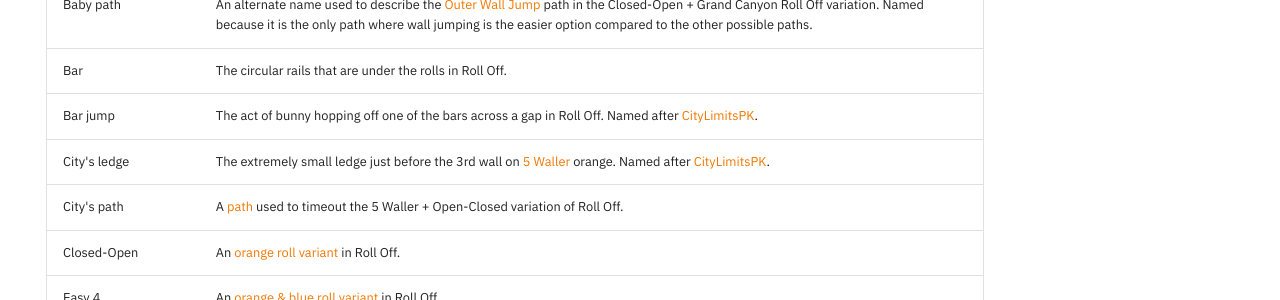
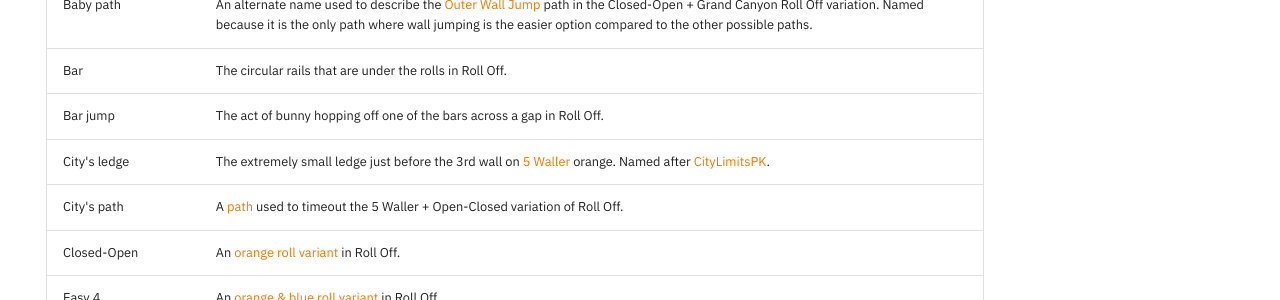
Before and after one commit to alexjlockwood/roll-off-club, an MkDocs documentation site: the page built from docs/glossary.md, in a window 1280 px wide and 900 px high, scrolled down 320 px. Shown: the part 153-453 px from the top of the window. Built offline with MkDocs 1.6.1 and Material for MkDocs 9.7.7, drawn with Linux system fonts in a browser that asks for light colours; comment, search, counter and statistics services are not loaded.

```diff
--- a/docs/glossary.md
+++ b/docs/glossary.md
@@ -13,7 +13,7 @@
 | Alex's path                 | A [path](./variations/closed-open-open-closed.md#alexs-path) used to timeout the Closed-Open + Open-Closed variation of Roll Off. Named after [alexjlockwood][alexjlockwood]. |
 | Baby path                   | An alternate name used to describe the [Outer Wall Jump](./variations/closed-open-grand-canyon.md#outer-wall-jump) path in the Closed-Open + Grand Canyon Roll Off variation. Named because it is the only path where wall jumping is the easier option compared to the other possible paths. |
 | Bar                         | The circular rails that are under the rolls in Roll Off. |
-| Bar jump                    | The act of bunny hopping off one of the bars across a gap in Roll Off. Named after [CityLimitsPK][CityLimitsPK]. |
+| Bar jump                    | The act of bunny hopping off one of the bars across a gap in Roll Off. |
 | City's ledge                | The extremely small ledge just before the 3rd wall on [5 Waller](./rolls/5-waller.md) orange. Named after [CityLimitsPK][CityLimitsPK]. |
 | City's path                 | A [path](./variations/5-waller-open-closed.md#citys-path) used to timeout the 5 Waller + Open-Closed variation of Roll Off. |
 | Closed-Open                 | An [orange roll variant](./rolls/closed-open-open-closed.md) in Roll Off. |
```
